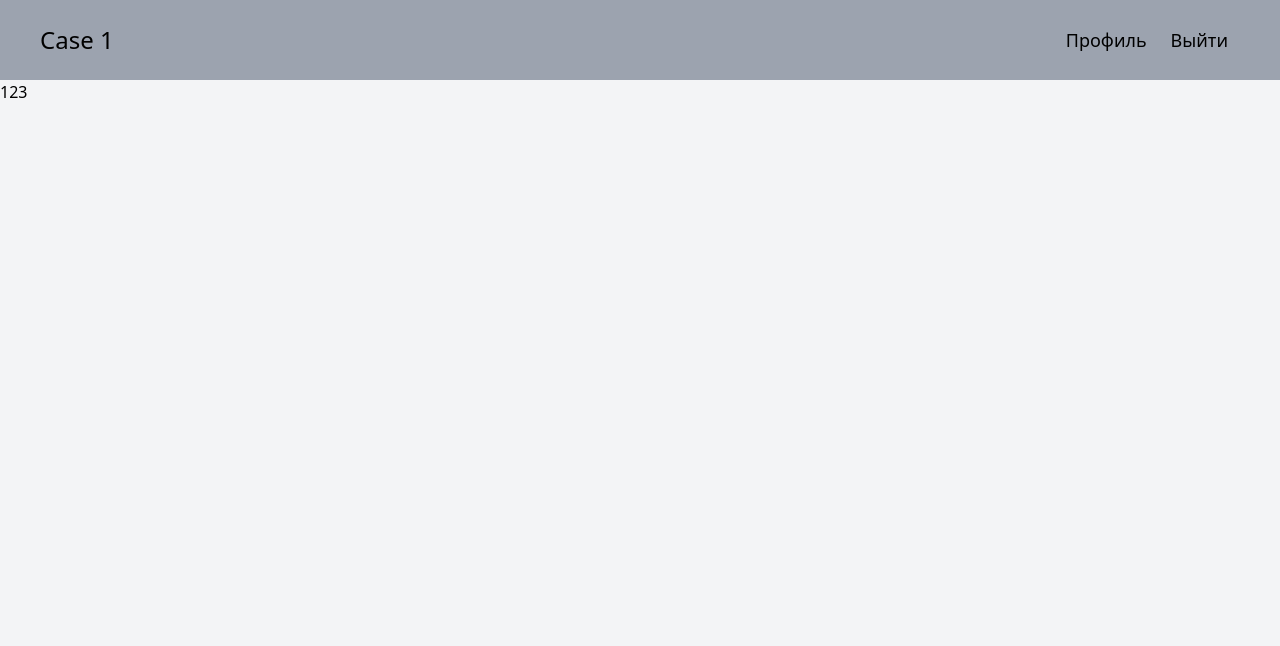
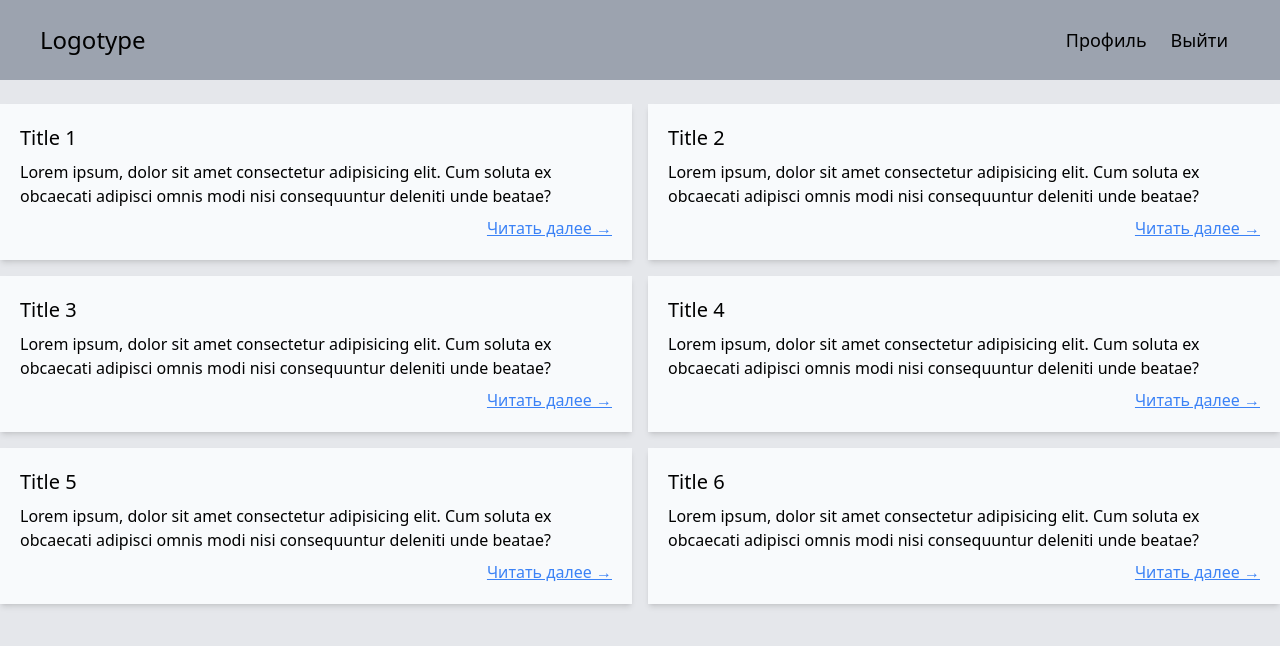
Before and after one commit to AxNikita/praktika-4smtr, a Vue app in the folder frontend/case-1/: page / in a window 1280 px wide. Shown: the top 646 px of the page. Built offline with nearby package versions, Linux system fonts and the light colour scheme.

Commit message:
add: вёрстка главной страницы с публичными постами.

```diff
--- a/frontend/case-1/src/App.vue
+++ b/frontend/case-1/src/App.vue
@@ -4,7 +4,7 @@ import Header from '@/components/Header.vue';
 </script>
 
 <template>
-  <div class="bg-gray-100 h-screen">
+  <div class="bg-gray-200 h-screen">
     <Header />
 
     <RouterView />
--- a/frontend/case-1/src/components/Header.vue
+++ b/frontend/case-1/src/components/Header.vue
@@ -2,7 +2,7 @@
 	<header class="flex justify-between items-center px-10 py-6 bg-gray-400 h-20">
 		<div class="cursor-pointer">
 			<RouterLink class="hover:underline text-2xl" to="/">
-				Case 1
+				Logotype
 			</RouterLink>
 		</div>
 
--- a/frontend/case-1/src/views/HomeView.vue
+++ b/frontend/case-1/src/views/HomeView.vue
@@ -1,7 +1,92 @@
-<script setup></script>
-
 <template>
-  <main>
-    123
+  <main class="max-w-screen-xl mb-0 mt-6 mx-auto">
+    <div class="grid grid-cols-2 gap-4">
+      <article class="p-5 bg-slate-50 shadow-md">
+        <h2 class="text-xl mb-2">Title 1</h2>
+        <p>Lorem ipsum, dolor sit amet consectetur adipisicing elit. Cum soluta ex obcaecati adipisci omnis modi nisi consequuntur deleniti unde beatae?</p>
+        <div class="flex justify-end">
+          <RouterLink
+            to="post/1"
+            class="read-more"
+          >
+            Читать далее
+          </RouterLink>
+        </div>
+      </article>
+      <article class="p-5 bg-slate-50 shadow-md">
+        <h2 class="text-xl mb-2">Title 2</h2>
+        <p>Lorem ipsum, dolor sit amet consectetur adipisicing elit. Cum soluta ex obcaecati adipisci omnis modi nisi consequuntur deleniti unde beatae?</p>
+        <div class="flex justify-end">
+          <RouterLink
+            to="post/1"
+            class="read-more"
+          >
+            Читать далее
+          </RouterLink>
+        </div>
+      </article>
+      <article class="p-5 bg-slate-50 shadow-md">
+        <h2 class="text-xl mb-2">Title 3</h2>
+        <p>Lorem ipsum, dolor sit amet consectetur adipisicing elit. Cum soluta ex obcaecati adipisci omnis modi nisi consequuntur deleniti unde beatae?</p>
+        <div class="flex justify-end">
+          <RouterLink
+            to="post/1"
+            class="read-more"
+          >
+            Читать далее
+          </RouterLink>
+        </div>
+      </article>
+      <article class="p-5 bg-slate-50 shadow-md">
+        <h2 class="text-xl mb-2">Title 4</h2>
+        <p>Lorem ipsum, dolor sit amet consectetur adipisicing elit. Cum soluta ex obcaecati adipisci omnis modi nisi consequuntur deleniti unde beatae?</p>
+        <div class="flex justify-end">
+          <RouterLink
+            to="post/1"
+            class="read-more"
+          >
+            Читать далее
+          </RouterLink>
+        </div>
+      </article>
+      <article class="p-5 bg-slate-50 shadow-md">
+        <h2 class="text-xl mb-2">Title 5</h2>
+        <p>Lorem ipsum, dolor sit amet consectetur adipisicing elit. Cum soluta ex obcaecati adipisci omnis modi nisi consequuntur deleniti unde beatae?</p>
+        <div class="flex justify-end">
+          <RouterLink
+            to="post/1"
+            class="read-more"
+          >
+            Читать далее
+          </RouterLink>
+        </div>
+      </article>
+      <article class="p-5 bg-slate-50 shadow-md">
+        <h2 class="text-xl mb-2">Title 6</h2>
+        <p>Lorem ipsum, dolor sit amet consectetur adipisicing elit. Cum soluta ex obcaecati adipisci omnis modi nisi consequuntur deleniti unde beatae?</p>
+        <div class="flex justify-end">
+          <RouterLink
+            to="post/1"
+            class="read-more"
+          >
+            Читать далее
+          </RouterLink>
+        </div>
+      </article>
+    </div>
   </main>
 </template>
+
+<script setup>
+import { RouterLink } from 'vue-router';
+</script>
+
+<style scoped>
+.read-more {
+  @apply underline text-blue-500 hover:text-blue-400 mt-2;
+}
+
+.read-more::after {
+  content: '→';
+}
+</style>
```
